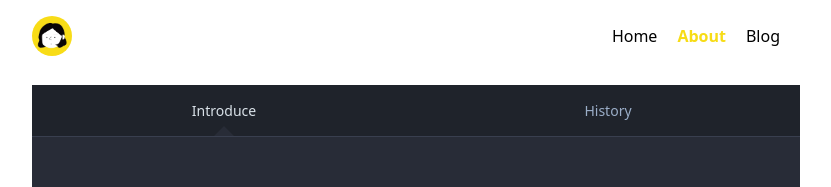
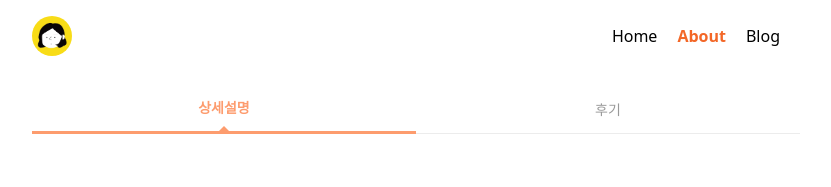
Before and after one commit to isaworld2016/isaworld-blog, a Next.js app: page /about in a window 1280 px wide. Shown: the top 187 px of the page, without its empty margins (224-1055 px from the left). Built offline with nearby package versions, Linux system fonts and the light colour scheme.

Commit message:
refactor: 컬러셋 변경. 스타일링 수정.

```diff
--- a/components/BlogPost.tsx
+++ b/components/BlogPost.tsx
@@ -16,7 +16,7 @@ const BlogPost = (param: BlogPost) => {
             <span className="font-light text-xs text-gray-400">
               {param.date}
             </span>
-            <span className="font-light text-xs text-gray-400">
+            <span className="font-semibold text-xs text-[#F36727]">
               {" "}
               #{param.category}
             </span>
--- a/components/Nav.tsx
+++ b/components/Nav.tsx
@@ -9,7 +9,9 @@ const Nav = () => {
       {navlinks.map((nav) => (
         <Link href={nav.link} key={nav.title}>
           <a
-            className={`mr-5 ${nav.link == path ? "text-[#F7DC16] font-semibold" : ""}`}
+            className={`mr-5 ${
+              nav.link == path ? "text-[#F36727] font-semibold" : ""
+            }`}
           >
             {nav.title}
           </a>
--- a/pages/about.tsx
+++ b/pages/about.tsx
@@ -3,28 +3,29 @@ import Container from "../components/Container";
 import Image from "next/image";
 
 const About = () => {
-  const [currSelect, setCurrSelect] = useState<string>("Introduce");
+  const [currSelect, setCurrSelect] = useState<number>(1);
   const selectList = [
-    { label: "Introduce", key: 1 },
-    { label: "History", key: 2 },
+    { label: "상세설명", key: 1 },
+    { label: "후기", key: 2 },
   ];
   return (
     <Container>
-      <div className="intro__wrap">
-        <div className="intro__headline">
+      <div className="about__wrap">
+        <div className="about__headline">
           {selectList.map(({ label, key }) => (
             <button
-              className={currSelect == label ? "active" : ""}
-              onClick={() => setCurrSelect(label)}
+              className={currSelect == key ? "active" : ""}
+              onClick={() => setCurrSelect(key)}
               key={key}
             >
               <span>{label}</span>
+              <div className="about__wrap--underline"></div>
             </button>
           ))}
         </div>
-        <div className="intro__content__wrap">
-          <div className="intro__content">
-            {currSelect == "Introduce" ? (
+        <div className="about__content__wrap">
+          <div className="about__content">
+            {currSelect == 1 ? (
               <>
                 <Image
                   src={`/sleepingCat.gif`}
@@ -33,7 +34,6 @@ const About = () => {
                   height={`300`}
                   objectFit="cover"
                 />
-                이힝
               </>
             ) : (
               <>
@@ -44,7 +44,6 @@ const About = () => {
                   height={`300`}
                   objectFit="cover"
                 />
-                오홍
               </>
             )}
           </div>
--- a/pages/index.tsx
+++ b/pages/index.tsx
@@ -11,7 +11,7 @@ const Home = ({ posts }: InferGetStaticPropsType<typeof getStaticProps>) => {
       <div className={`my-5 w-full`}>
         <div className={`relative`}>
           <Image
-            src={`/dev-nature.jpg`}
+            src={`/main.png`}
             alt="대표 이미지"
             width={`100%`}
             height={45}
@@ -19,11 +19,11 @@ const Home = ({ posts }: InferGetStaticPropsType<typeof getStaticProps>) => {
             objectFit="cover"
             className={`rounded-3xl`}
           />
-          <span
+          {/* <span
             className={`absolute top-12 font-bold italic text-white text-5xl md:text-8xl text flex justify-center w-full drop-shadow-lg opacity-50`}
           >
             {metadata.title}
-          </span>
+          </span> */}
         </div>
         <RecentPosts posts={posts} />
       </div>
--- a/styles/intro-box/index.scss
+++ b/styles/intro-box/index.scss
@@ -1,18 +1,18 @@
-.intro__wrap{
+.about__wrap{
   width: 100%;
   height: 100vh;
   margin-top: 25px;
-  .intro__headline{
-    background: #1f232b;
-    border-bottom: 1px solid #393f4f;
+  .about__headline{
+    background: #fff;
+    border-bottom: 1px solid #ECECEC;
     cursor: default;
     display: flex;
     flex-shrink: 0;
     button {
       display: block;
       flex: 1 1 auto;
-      color: #9baec8;
-      padding: 15px 0;
+      color: #999;
+      padding: 12px 0;
       font-size: 14px;
       font-weight: 500;
       text-align: center;
@@ -21,8 +21,8 @@
       width: 100%;
       white-space: nowrap;
       &.active{
-        color: #d9e1e8;
-        // color: #1f232b;
+        color: #fd9c6e;
+        font-weight: bold;
         ::before{
           display: block;
           content: "";
@@ -32,9 +32,14 @@
           width: 0;
           height: 0;
           transform: translateX(-50%);
-          border-color: transparent transparent #282c37;
+          border-color: transparent transparent #fd9c6e;
           border-style: solid;
-          border-width: 0 10px 10px;
+          border-width: 0 7px 7px;
+        }
+        .about__wrap--underline{
+          background: #fd9c6e;
+          height:3px;
+          transform:translateY(13px)
         }
         ::after{
           bottom: -1px;
@@ -43,13 +48,13 @@
       }
     }
   }
-  .intro__content__wrap{
+  .about__content__wrap{
       height: calc(100% - 100px);
       display: flex;
       flex-direction: column;
-    .intro__content{
+    .about__content{
       color: #606984;
-      background: #282c37;
+      background: #fff;
       text-align: center;
       padding: 20px;
       font-size: 15px;
--- a/styles/pagination/index.scss
+++ b/styles/pagination/index.scss
@@ -27,9 +27,9 @@
     height: 43px;
     border-width: 1px;
     border-style: solid;
-    border-color: #000;
+    border-color: #cecece;
     border-radius: 6px;
-    padding: 0 20px 0 20px;
+    padding: 0 10px 0 10px;
 
     .icon__previous{
       display: flex;
@@ -85,7 +85,7 @@
             text-decoration: none;
           }
           &--current{
-            color:red;
+            color:#F36727;
             cursor:initial;
             text-decoration: none;
           }
```
Also changed, not shown: public/dev-nature.jpg (deleted), public/main.png (added).
